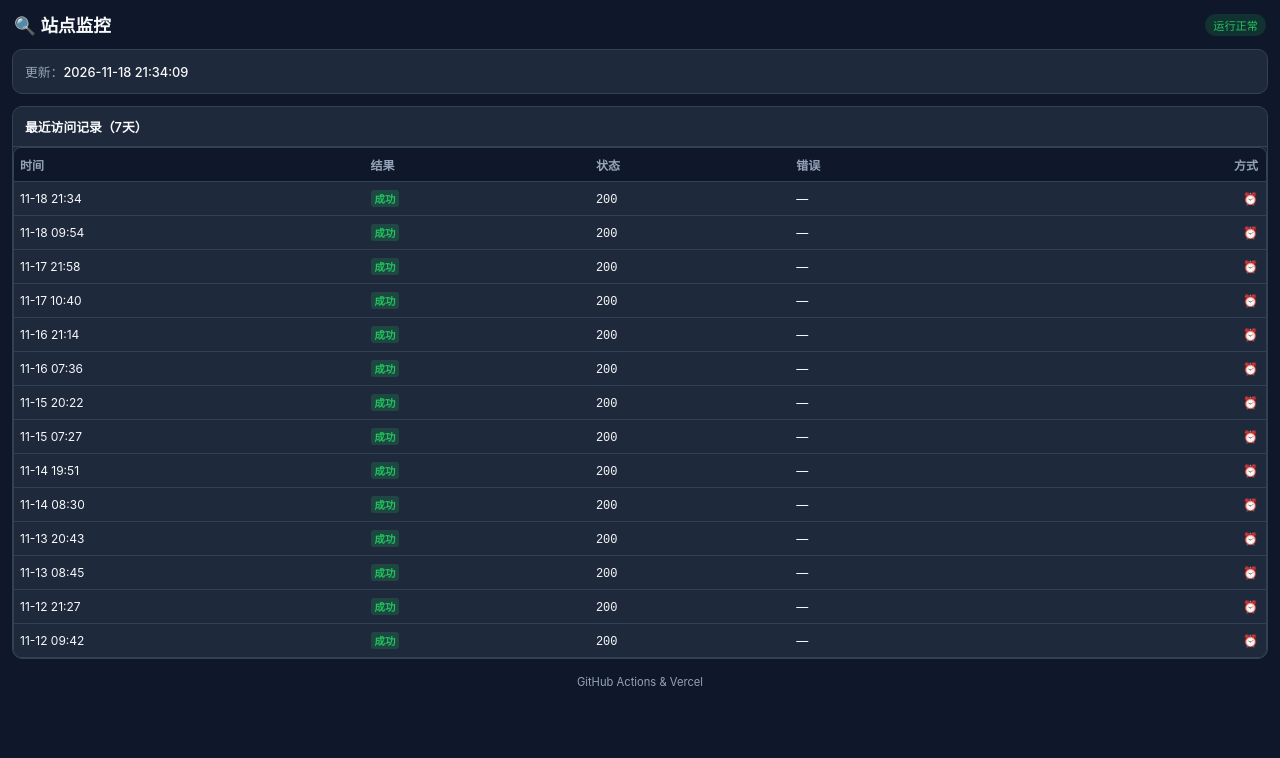
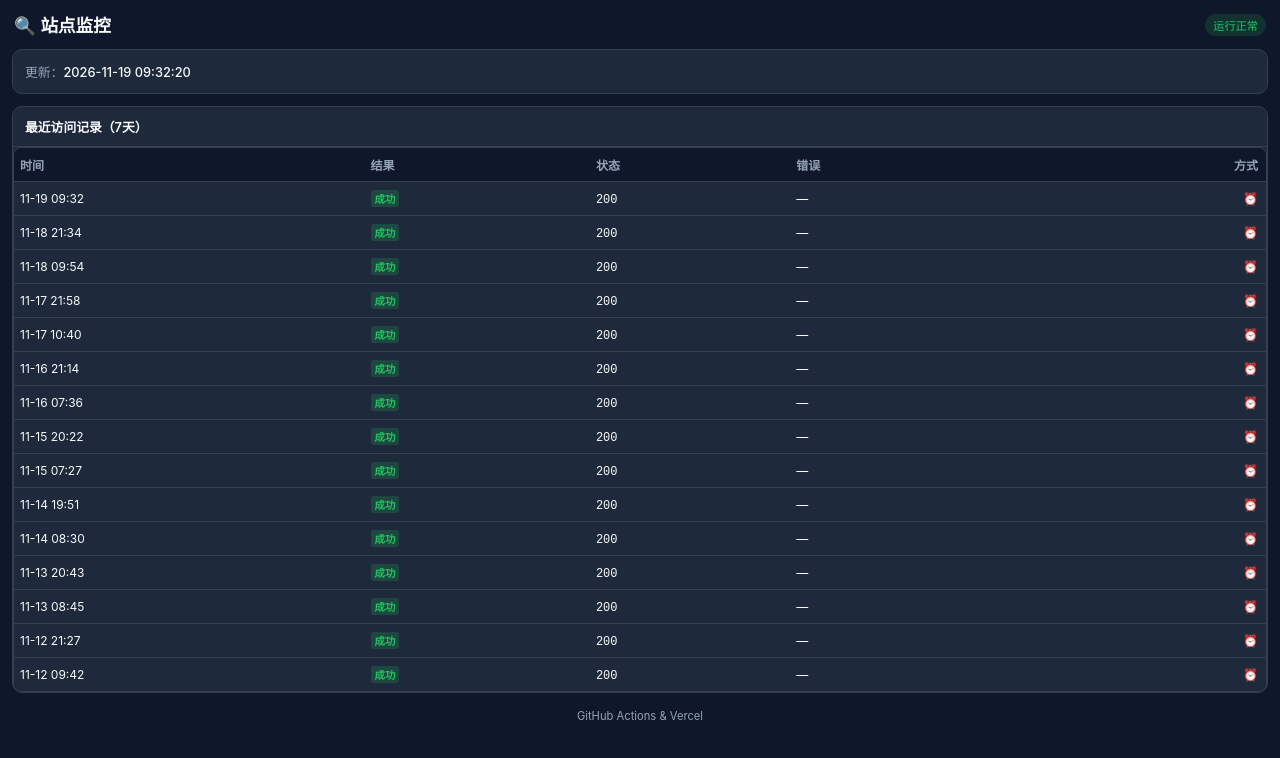
Before and after one commit to chaizib/urlcheck, a plain HTML site: page index.html in a window 1280 px wide. Drawn offline with Linux system fonts and the light colour scheme.

Commit message:
Update check records and index.html 2026-11-19 01:32:20 UTC

```diff
--- a/index.html
+++ b/index.html
@@ -142,7 +142,7 @@
         </header>
 
         <div class="card">
-            <div class="meta-item">更新：<span>2026-11-18 21:34:09</span></div>
+            <div class="meta-item">更新：<span>2026-11-19 09:32:20</span></div>
         </div>
 
         <div class="card" style="padding: 0; overflow: hidden;">
@@ -161,6 +161,14 @@
                         </tr>
                     </thead>
                     <tbody>
+
+        <tr>
+            <td class="col-time">11-19 09:32</td>
+            <td><span class="badge badge-success">成功</span></td>
+            <td><code>200</code></td>
+            <td class="col-error">—</td>
+            <td style="text-align: right; padding-right: 8px;">⏰</td>
+        </tr>
 
         <tr>
             <td class="col-time">11-18 21:34</td>
```
Also changed, not shown: history/records.json (+8 -0 lines), 1 other file.
